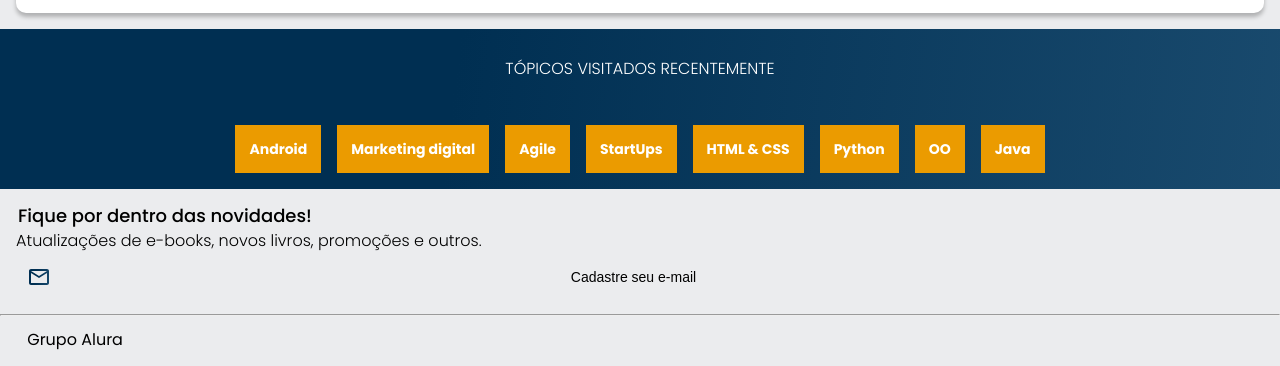
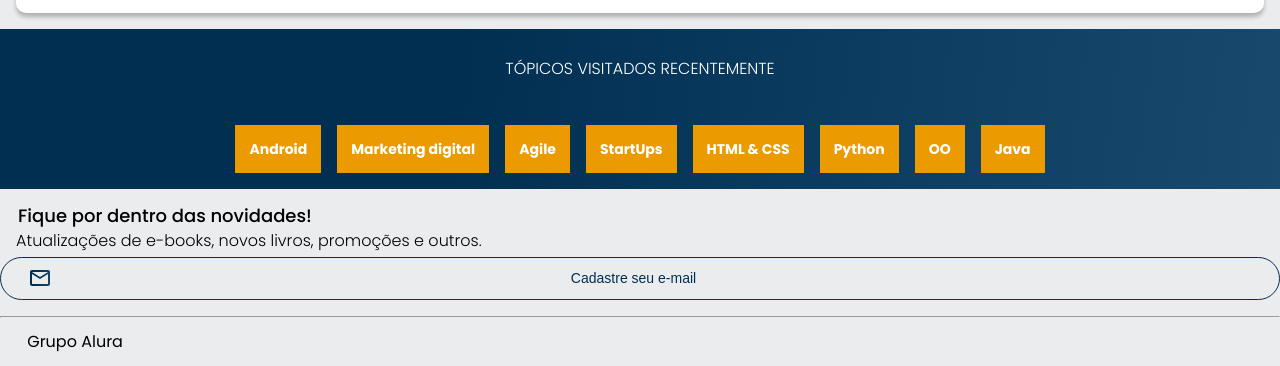
Before and after one commit to Gabri3lCamacho/Alura-Mobile-first, a plain HTML site: page index.html in a window 1280 px wide. Shown: the part 2328-2694 px from the top of the page. Drawn offline with nearby package versions, Linux system fonts and the light colour scheme.

Commit message:
Update contato.css

```diff
--- a/estilos/contato.css
+++ b/estilos/contato.css
@@ -18,12 +18,13 @@
 }
 
 .contato__pesquisa{
-    background-color: transparent;
-    border: 1px solid var(--azul-degrade);
-    color: var(--azul-degrade);
+   background-color: transparent;
+    padding: 1em;
+    text-align: center;
+    border: 1px solid var(--azul);
     border-radius: 24px;
-    padding: 1em;
     width: 100%;
+    color: var(--azul);
 
 }
 
```
